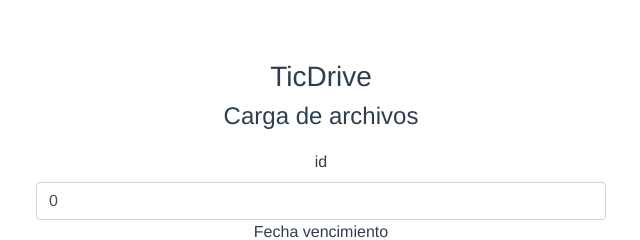
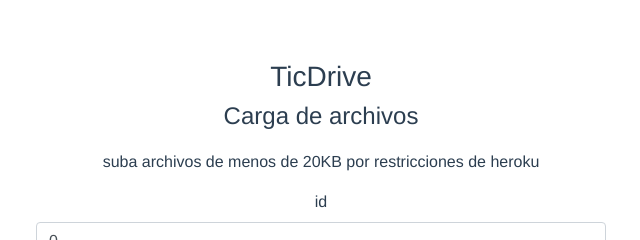
Before and after one commit to ArteInverso/TicDrive-Front-End, a Vue app: page / in a window 1280 px wide. Shown: the top 240 px of the page, without its empty margins (319-959 px from the left). Built offline with nearby package versions, Linux system fonts and the light colour scheme; no server answers; what vue-axios-cors would draw is missing.

Commit message:
aviso pesov4

```diff
--- a/src/components/CargarArchivos.vue
+++ b/src/components/CargarArchivos.vue
@@ -10,9 +10,10 @@
         :style="{ width: progress + '%' }"
       >
         {{ progress }}%
-        <p>suba archivos de menos de 20KB por restricciones de heroku </p>
+
       </div>
     </div>
+      <p>suba archivos de menos de 20KB por restricciones de heroku </p>
       <label for="iddoc">id</label>
         <input type="number" class="form-control" id="iddoc" placeholder="id archivo" v-model="form.iddoc">
       <label for="fecvencimientodoc">Fecha vencimiento</label>
```
